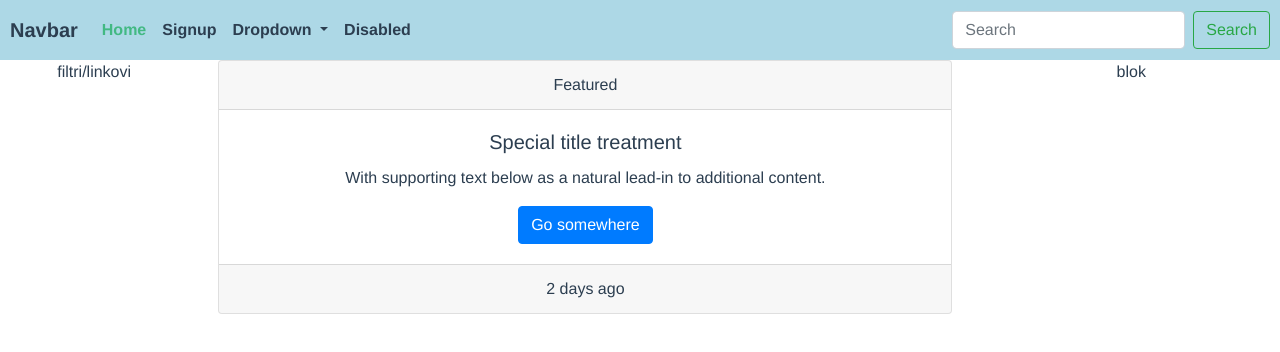
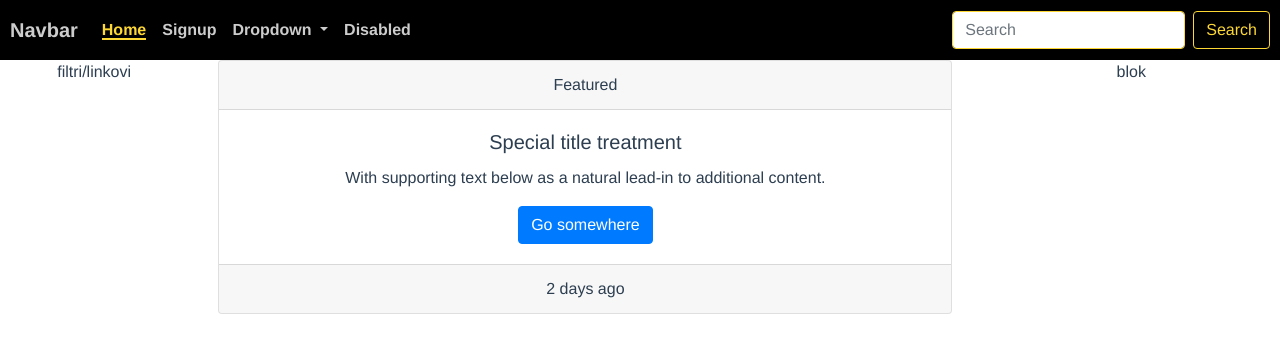
Before and after one commit to randimohorovic/Frontend, a Vue app in the folder jobquest/: page / in a window 1280 px wide. Shown: the top 352 px of the page. Built offline with nearby package versions, Linux system fonts and the light colour scheme.

Commit message:
Update app.vue
navbar doraden css

```diff
--- a/jobquest/src/App.vue
+++ b/jobquest/src/App.vue
@@ -30,9 +30,9 @@
         <a class="nav-link disabled" href="#" tabindex="-1" aria-disabled="true">Disabled</a>
       </li>
     </ul>
-    <form class="form-inline my-2 my-lg-0">
-      <input class="form-control mr-sm-2" type="search" placeholder="Search" aria-label="Search">
-      <button class="btn btn-outline-success my-2 my-sm-0" type="submit">Search</button>
+    <form  class="form-inline my-2 my-lg-0">
+      <input id="search" class="form-control mr-sm-2" type="search" placeholder="Search" aria-label="Search">
+      <button id="button" class="btn btn-outline-success my-2 my-sm-0" type="submit">Search</button>
     </form>
   </div>
 
@@ -54,15 +54,49 @@
 
 #nav {
   padding: 10px;
-  background-color: lightblue !important;
+  background-color: #000 !important;
 
   a {
     font-weight: bold;
-    color: #2c3e50;
+    color: #ccc;
 
     &.router-link-exact-active {
-      color: #42b983;
+      border-bottom: 2px solid #FDD835;
+      color: #FDD835;  // #42b983
     }
   }
+
+  .navbar-toggler {
+
+    &:active {
+      border-color: blue ;
+    }
+    background-color: #FDD835;
+    border-color: #FDD835;
+  }
+
 }
+
+#search {
+  border-color: #FDD835; // search input outline
+
+}
+
+#button {
+  color: #FDD835; // "search"
+  border-color: #FDD835; // outline buttona
+  &:hover {
+    background-color: #FDD835 !important; //hover button color, obrub mi smeta..
+    color: #000000;
+  }
+  // &:active {
+  //     border-color: #cd0000 !important;
+  //   }
+  // &:focus{
+  //   border-color: ;
+  // }
+}
+
+
+
 </style>
```
